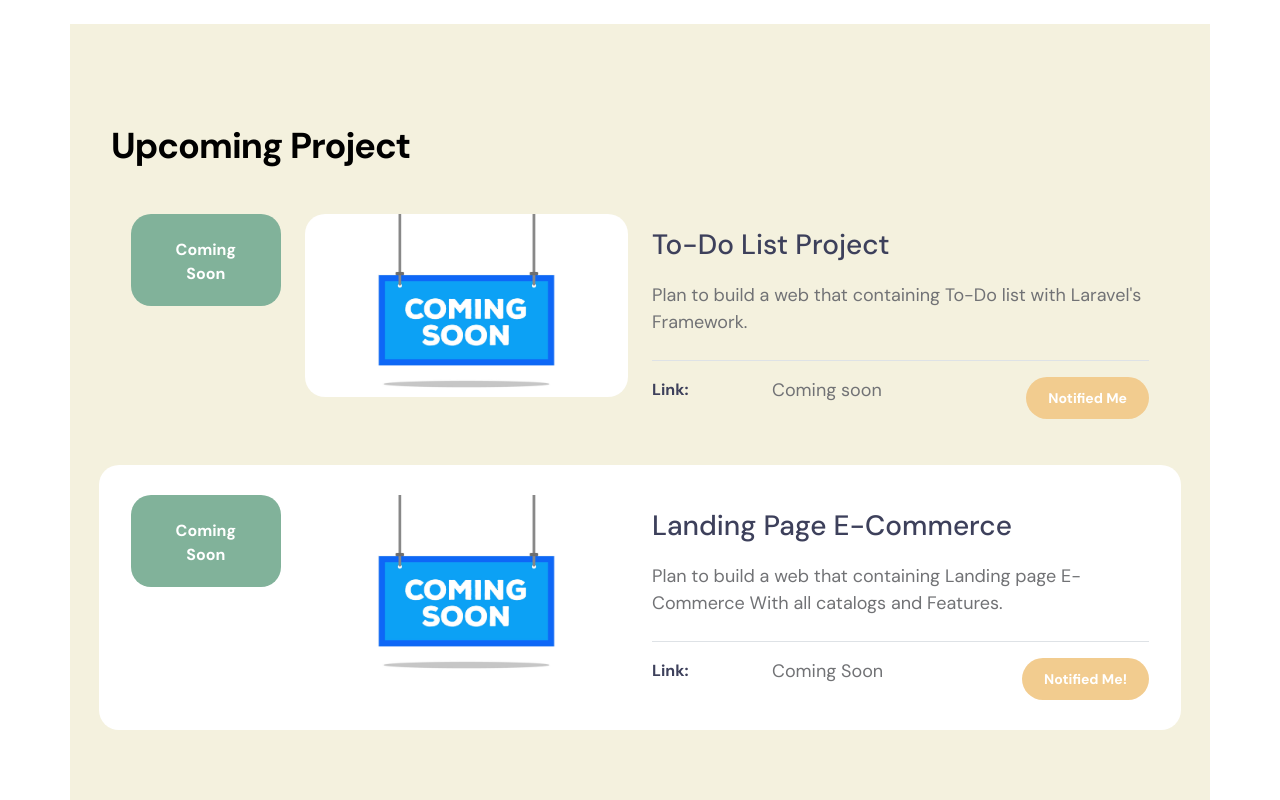
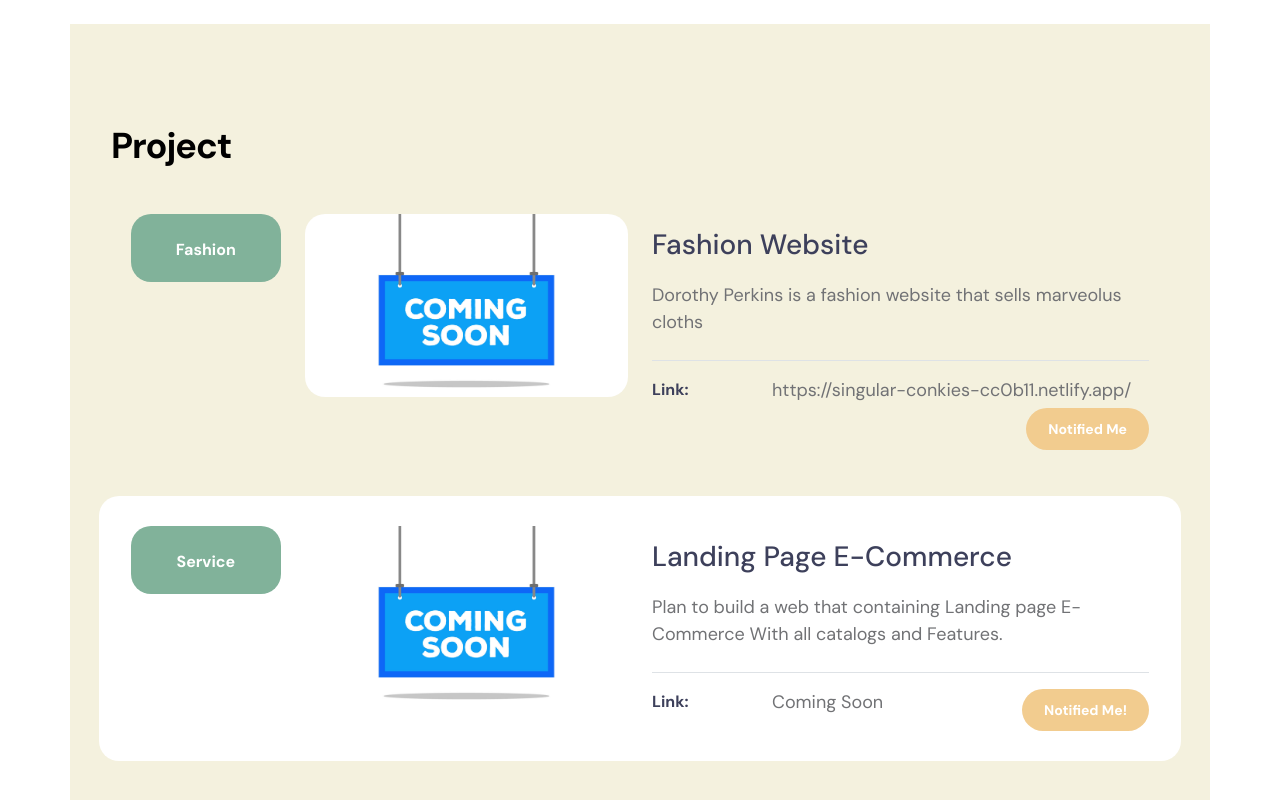
Before and after one commit to RafalyAhmad/RafalyAhmad.github.io, a plain HTML site: page index.html in a window 1280 px wide. Shown: the part 2040-2840 px from the top of the page. Drawn offline with Linux system fonts and the light colour scheme.

Commit message:
Update index.html

```diff
--- a/index.html
+++ b/index.html
@@ -239,7 +239,7 @@
                     <div class="row">
 
                         <div class="col-lg-12 col-12">
-                            <h2 class="mb-lg-3">Upcoming Project </h2>
+                            <h2 class="mb-lg-3">Project </h2>
                         </div>
 
                         <div class="row custom-block mb-3">
@@ -247,7 +247,7 @@
                                 <div class="custom-block-date-wrap d-flex d-lg-block d-md-block align-items-center mt-3 mt-lg-0 mt-md-0">
                                     <h6 class="custom-block-date mb-lg-1 mb-0 me-3 me-lg-0 me-md-0"></h6>
 
-                                    <strong class="text-white">Coming Soon</strong>
+                                    <strong class="text-white">Fashion</strong>
                                 </div>
                             </div>
 
@@ -263,9 +263,9 @@
 
                             <div class="col-lg-6 col-12 order-3 order-lg-0">
                                 <div class="custom-block-info mt-2 mt-lg-0">
-                                    <a href="event-detail.html" class="events-title mb-3">To-Do List Project</a>
+                                    <a href="https://singular-conkies-cc0b11.netlify.app/" class="events-title mb-3">Fashion Website</a>
 
-                                    <p class="mb-0">Plan to build a web that containing To-Do list with Laravel's Framework.</p>
+                                    <p class="mb-0">Dorothy Perkins is a fashion website that sells marveolus cloths</p>
 
                                     <div class="d-flex flex-wrap border-top mt-4 pt-3">
 
@@ -273,7 +273,7 @@
                                             <div class="d-flex flex-wrap align-items-center mb-1">
                                                 <span class="custom-block-span">Link:</span>
 
-                                                <p class="mb-0">Coming soon </p>
+                                                <p class="mb-0">https://singular-conkies-cc0b11.netlify.app/</p>
                                             </div>
 
                                         </div>
@@ -291,7 +291,7 @@
                                 <div class="custom-block-date-wrap d-flex d-lg-block d-md-block align-items-center mt-3 mt-lg-0 mt-md-0">
                                     <h6 class="custom-block-date mb-lg-1 mb-0 me-3 me-lg-0 me-md-0"></h6>
 
-                                    <strong class="text-white">Coming Soon</strong>
+                                    <strong class="text-white">Service</strong>
                                 </div>
                             </div>
 
@@ -422,8 +422,8 @@
                         </p>
 
                         <p class="d-flex me-lg-3">
-                            <span>Instagram</span>
-                            @ahmdrfaly
+                            <span>Linkedin</span>
+                            linkedin.com/in/ahmad-rafaly
                         </p>
                         <br>
                     </div>
```
